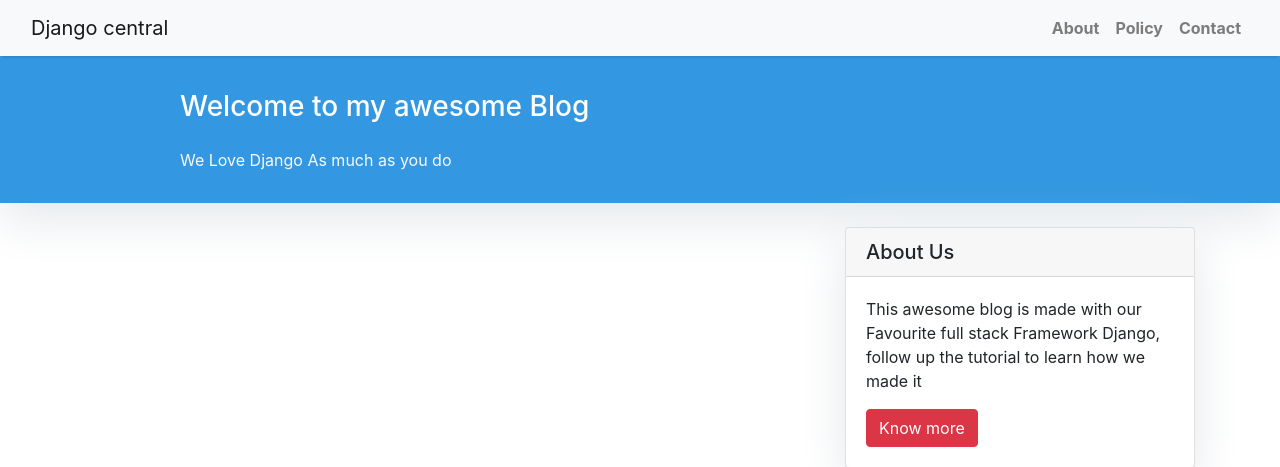
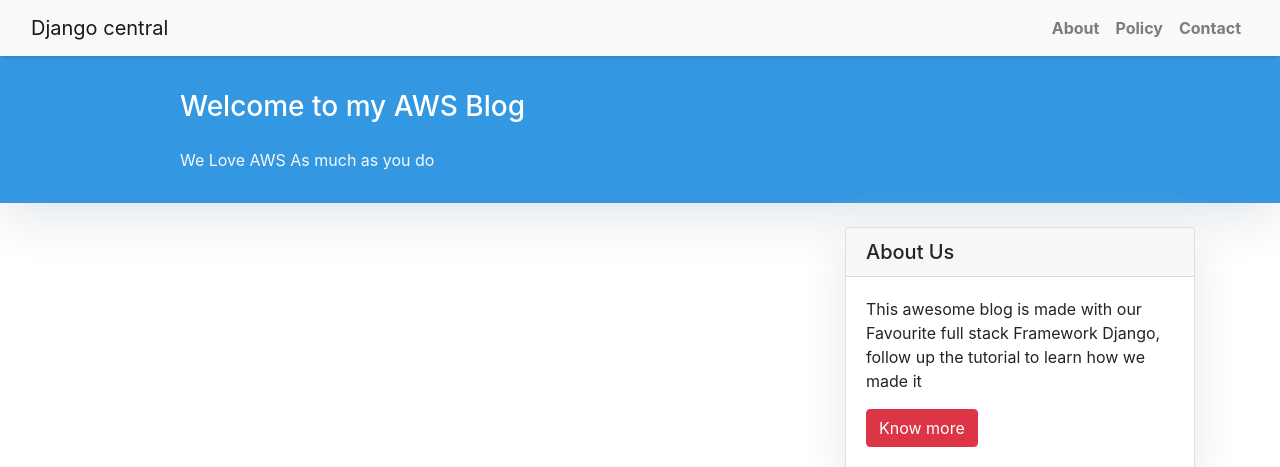
Before and after one commit to dipanjanbits/cpad_assignment, a Django app: page / in a window 1280 px wide. Shown: the top 467 px of the page. Run offline with Django 3.2, Linux system fonts and the light colour scheme; data that the repository does not hold is empty; some libraries are stand-ins or nearby versions.

Commit message:
blog change

```diff
--- a/templates/index.html
+++ b/templates/index.html
@@ -9,8 +9,8 @@
             <div class="row">
                 <div class=" col-md-8 col-md-10 mx-auto">
                     <div class="site-heading">
-                        <h3 class=" site-heading my-4 mt-3 text-white"> Welcome to my awesome Blog </h3>
-                        <p class="text-light">We Love Django As much as you do &nbsp
+                        <h3 class=" site-heading my-4 mt-3 text-white"> Welcome to my AWS Blog </h3>
+                        <p class="text-light">We Love AWS As much as you do &nbsp
                         </p>
                     </div>
                 </div>
```
